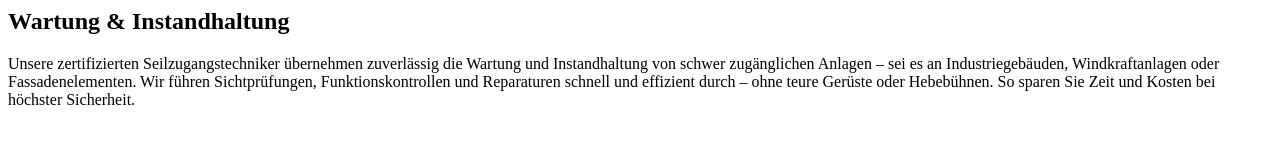
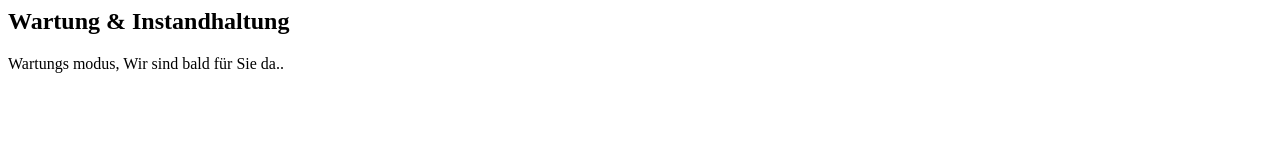
Before and after one commit to louis98120/seilmeister--Website, a plain HTML site: page index.html in a window 1280 px wide. Drawn offline with Linux system fonts and the light colour scheme.

Commit message:
Update index.html

```diff
--- a/index.html
+++ b/index.html
@@ -1,6 +1,6 @@
 <section id="maintenance" class="section">
   <div class="container">
     <h2>Wartung & Instandhaltung</h2>
-    <p>Unsere zertifizierten Seilzugangstechniker übernehmen zuverlässig die Wartung und Instandhaltung von schwer zugänglichen Anlagen – sei es an Industriegebäuden, Windkraftanlagen oder Fassadenelementen. Wir führen Sichtprüfungen, Funktionskontrollen und Reparaturen schnell und effizient durch – ohne teure Gerüste oder Hebebühnen. So sparen Sie Zeit und Kosten bei höchster Sicherheit.</p>
+    <p>Wartungs modus, Wir sind bald für Sie da..</p>
   </div>
 </section>
```
